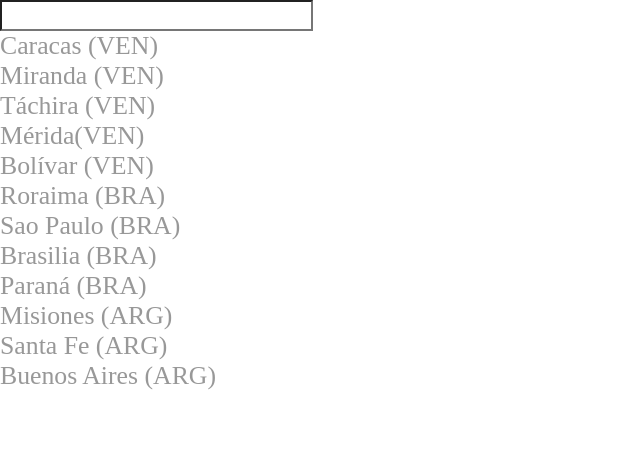
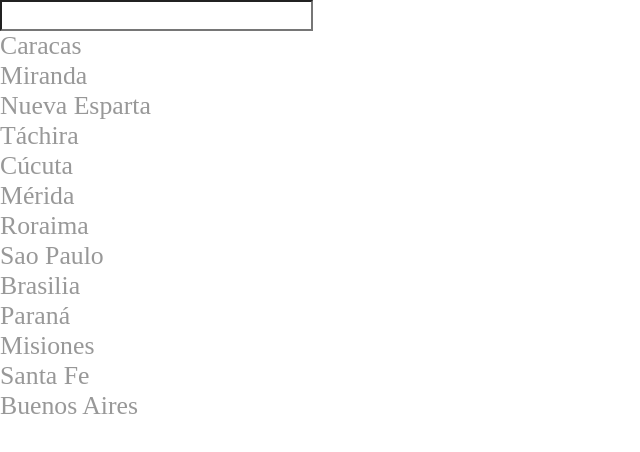
Before and after one commit to josuehoenicka/wanderlist, an Angular app: page / in a window 1280 px wide. Shown: the top 452 px of the page, without its empty margins (0-640 px from the left). Built offline with nearby package versions, Linux system fonts and the light colour scheme.

Commit message:
update: day 10

```diff
--- a/src/app/app.component.html
+++ b/src/app/app.component.html
@@ -1,6 +1,5 @@
 <h3 *ngIf="name">Tu nombre es: {{ name }}</h3>
 <input [(ngModel)]="name"/>
-
 <ul *ngFor="let wl of wanderlist">
   <!-- <li
   [ngStyle]="{'color': 'white', 'background-color': c.country === 'Venezuela' ? '#a02b2b' : '#0077ff' }"
@@ -15,5 +14,5 @@
 
 <div *ngIf="selection">
   <p>Your city is: {{selection}}</p>
-  <button (click)="onCity()">CLEAR CITY</button>
+  <app-button (click)="onCity()" [color]="'red'" [label]="'CLEAR CITY'"></app-button>
 </div>
--- a/src/app/app.component.ts
+++ b/src/app/app.component.ts
@@ -1,29 +1,18 @@
-import { Component, OnChanges, OnDestroy, OnInit, SimpleChanges } from '@angular/core';
+import { Component } from '@angular/core';
 
 @Component({
   selector: 'app-root',
   templateUrl: './app.component.html',
   styleUrls: ['./app.component.scss']
 })
-export class AppComponent implements OnChanges, OnInit, OnDestroy {
+export class AppComponent {
 
   name!: string;
-  wanderlist = ['Caracas (VEN)', 'Miranda (VEN)', 'Táchira (VEN)',
-  'Mérida(VEN)', 'Bolívar (VEN)', 'Roraima (BRA)', 'Sao Paulo (BRA)', 'Brasilia (BRA)',
-  'Paraná (BRA)', 'Misiones (ARG)', 'Santa Fe (ARG)', 'Buenos Aires (ARG)']
+  wanderlist = ['Caracas', 'Miranda', 'Nueva Esparta', 'Táchira', 'Cúcuta',
+  'Mérida', 'Roraima', 'Sao Paulo', 'Brasilia',
+  'Paraná', 'Misiones', 'Santa Fe', 'Buenos Aires']
   title = 'countriesapp';
   selection!: string;
-
-  ngOnChanges(changes: SimpleChanges): void {
-    console.log('ngOnChanges ->', changes)
-  }
-
-  ngOnInit(): void {
-    console.log('OnInit ->')
-  }
-
-  ngOnDestroy(): void {
-  }
 
   onCityClicked(city: string) {
     this.selection = city;
--- a/src/app/app.module.ts
+++ b/src/app/app.module.ts
@@ -3,10 +3,12 @@ import { FormsModule } from '@angular/forms';
 import { BrowserModule } from '@angular/platform-browser';
 
 import { AppComponent } from './app.component';
+import { ButtonComponent } from './button/button.component';
 
 @NgModule({
   declarations: [
-    AppComponent
+    AppComponent,
+    ButtonComponent
   ],
   imports: [
     BrowserModule,
--- /dev/null
+++ b/src/app/button/button.component.ts
@@ -0,0 +1,26 @@
+import { Component, Input, OnChanges, OnDestroy, OnInit, SimpleChanges } from '@angular/core';
+
+@Component({
+  selector: 'app-button',
+  template: `<button [ngStyle]="{'background-color': color}">{{label}}</button>`,
+  styleUrls: ['./button.component.scss']
+})
+export class ButtonComponent implements OnChanges, OnInit, OnDestroy {
+  @Input() color!: string;
+  @Input() label!: string;
+
+  constructor() { }
+
+  ngOnChanges(changes: SimpleChanges): void {
+    console.log('OnChanges ->', changes)
+  }
+
+  ngOnDestroy(): void {
+    console.log('OnDestroy')
+  }
+
+  ngOnInit(): void {
+    console.log('OnInit')
+  }
+
+}
```
Also changed, not shown: src/app/button/button.component.html (added), src/app/button/button.component.scss (added), 1 other file (tests, documents, lock files or other folders).
